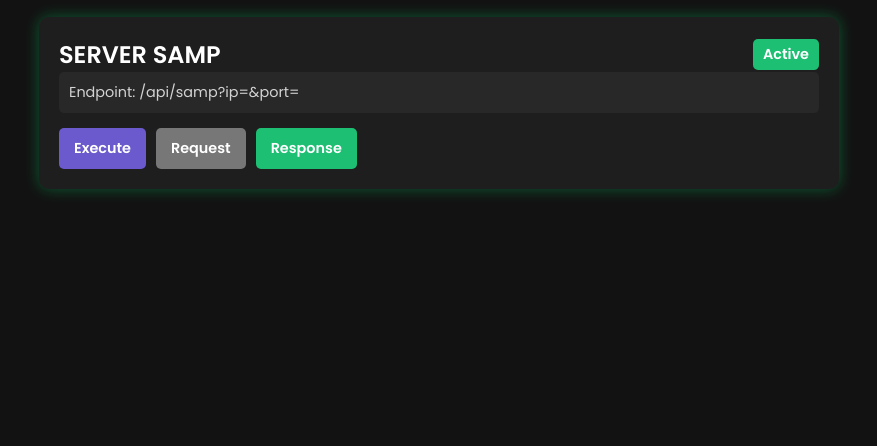
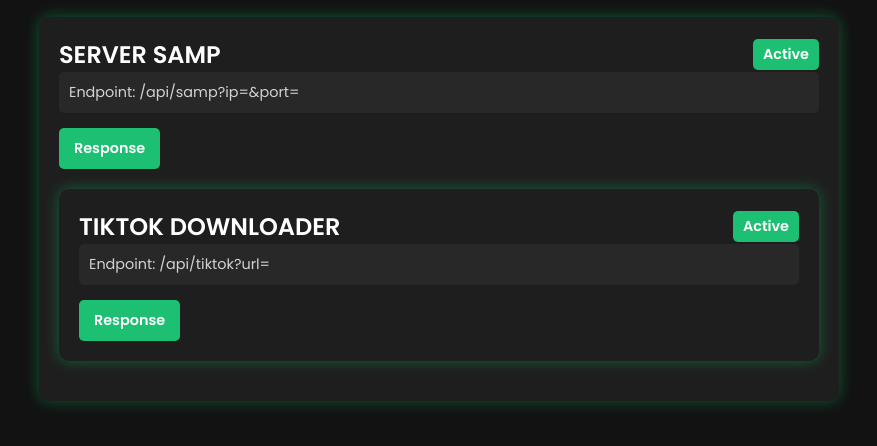
Before and after one commit to JarrStore/Rest-Api-Fajar-Official, a website: page docs.html in a window 1280 px wide. Shown: the part 168-614 px from the top of the page, without its empty margins (201-1078 px from the left). Drawn offline with Linux system fonts and the light colour scheme.

Commit message:
Update docs.html

```diff
--- a/docs.html
+++ b/docs.html
@@ -154,8 +154,14 @@
             <p class="endpoint">Endpoint: /api/samp?ip=&port=</p>
 
             <div class="buttons">
-                <a href="#" class="execute">Execute</a>
-                <a href="#" class="request" id="requestBtn">Request</a>
+                <a class="response" id="responseBtn">Response</a>
+            </div>
+
+            <div class="section">
+            <h2>TIKTOK DOWNLOADER <span class="status">Active</span></h2>
+            <p class="endpoint">Endpoint: /api/tiktok?url=</p>
+
+            <div class="buttons">
                 <a class="response" id="responseBtn">Response</a>
             </div>
 
```
